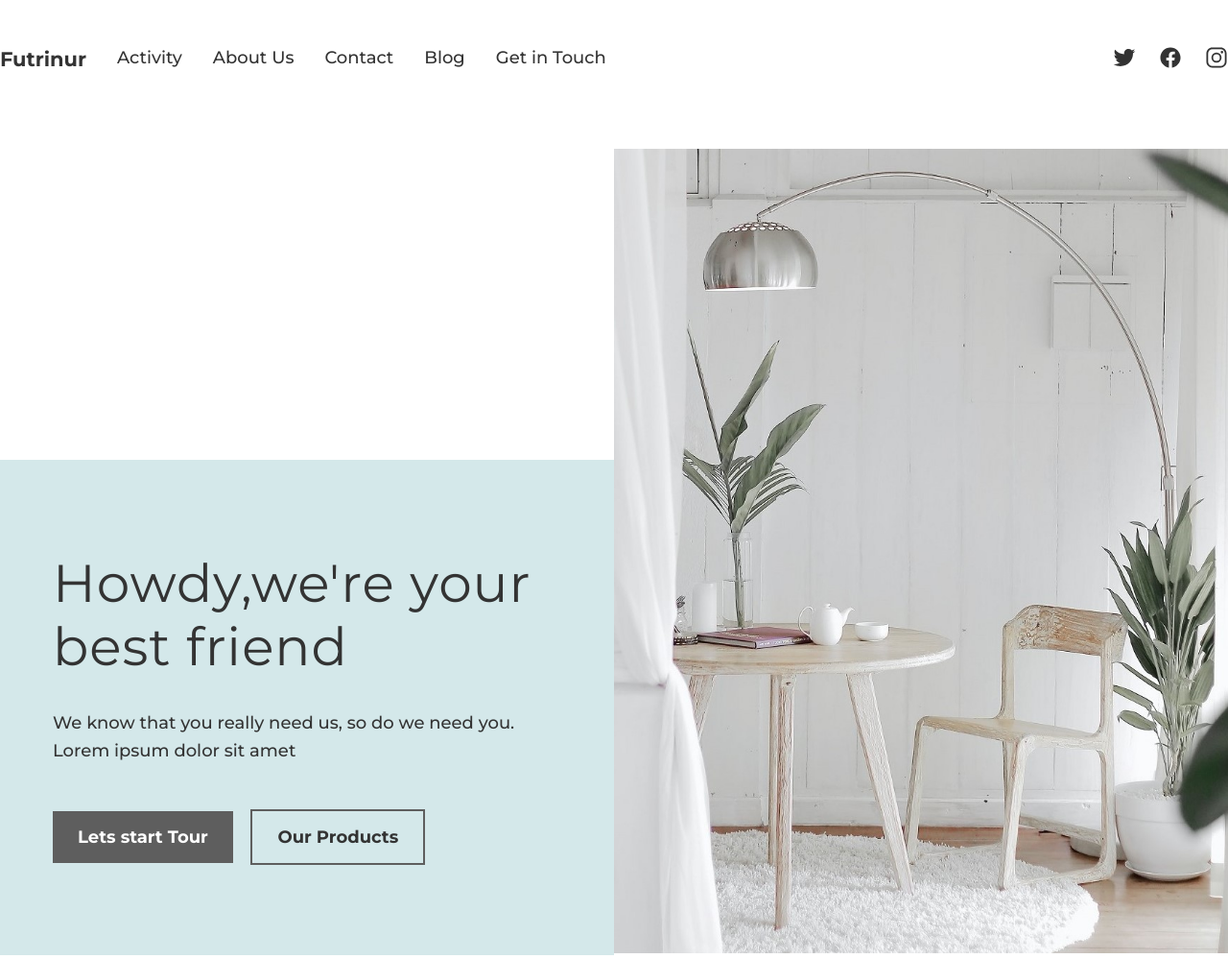
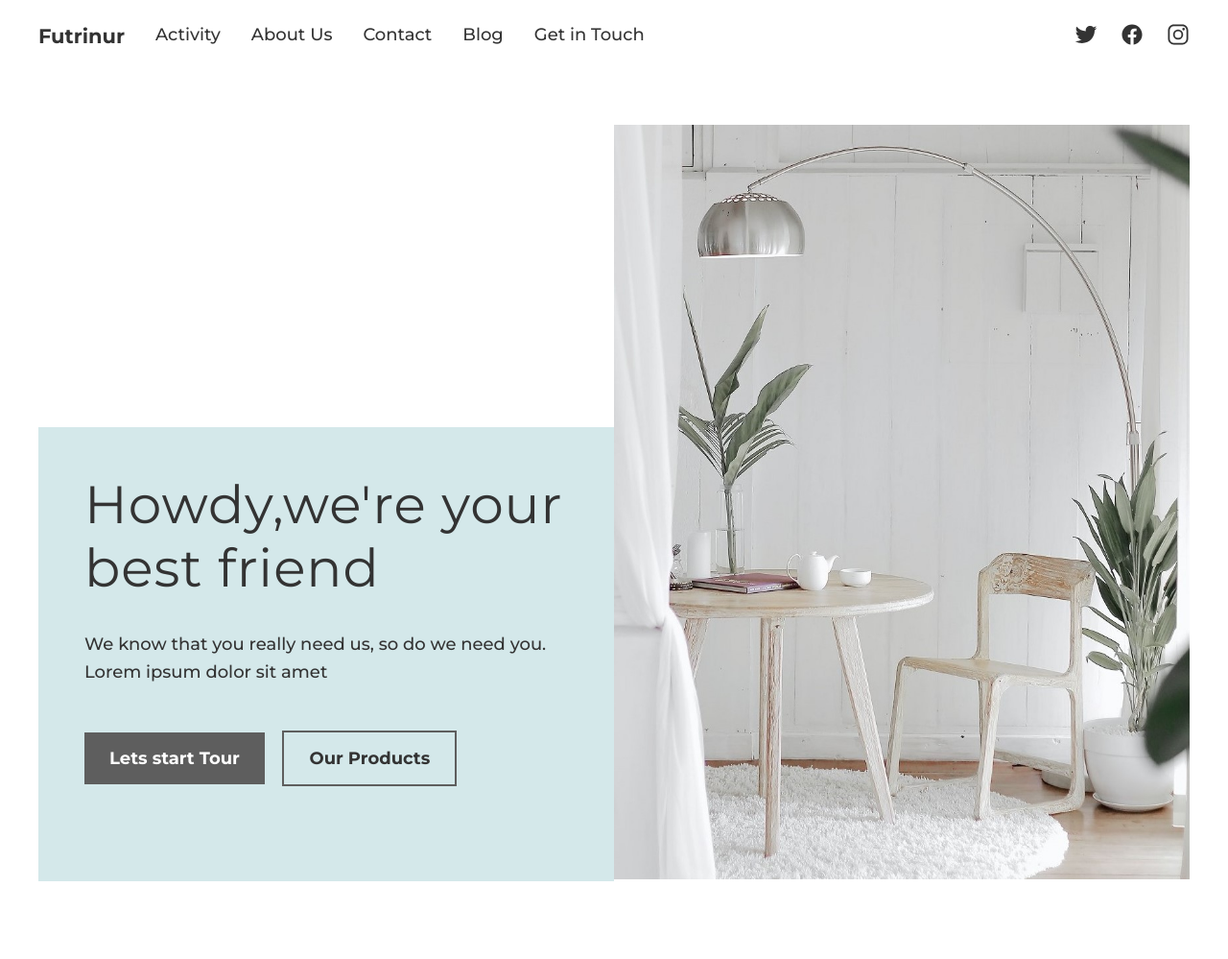
Before and after one commit to Milind-Jamnekar/Futrinur, a plain HTML site: page index.html in a window 1280 px wide. Shown: the whole page at 96% size. After the commit the page ends 973 px from the top, so only its background shows below. Drawn offline with nearby package versions, Linux system fonts and the light colour scheme.

Commit message:
Forgot to inint with staged Now Hero section complete 🥂

```diff
--- a/css/global.css
+++ b/css/global.css
@@ -0,0 +1,4 @@
+.container {
+  max-width: 120rem;
+  margin: 0 auto;
+}
--- a/css/style.css
+++ b/css/style.css
@@ -63,16 +63,13 @@ Header Section
 ***************/
 
 .header {
-  max-width: 130rem;
-  margin: 0 auto;
 }
 
 .nav {
   display: flex;
   justify-content: space-between;
   align-items: center;
-  padding: 3.2rem 0;
-  margin-top: 1.6rem;
+  padding: 2.4rem 0;
 }
 
 .nav-list {
@@ -113,13 +110,13 @@ Header Section
 ***************/
 
 .hero-section {
-  max-width: 130rem;
-  margin: 4.8rem auto;
+  margin: 5.5rem 0;
 }
 
 .text-box {
-  padding: 9.6rem 5.5rem;
+  height: 60%;
   align-self: end;
+  padding: 4.8rem;
   background-color: #d4e8ea;
 }
 
@@ -166,9 +163,7 @@ a.btn {
 }
 
 .img-box {
-  /* width: 200px; */
-  /* height: 600px; */
-  /* overflow: hidden; */
+  /* height: 90%; */
 }
 
 .img {
--- a/index.html
+++ b/index.html
@@ -30,7 +30,7 @@
   </head>
   <body>
     <header class="header">
-      <nav class="nav">
+      <nav class="nav container">
         <ul class="nav-list">
           <a class="link" href="#">
             <li class="main">Futrinur</li>
@@ -68,6 +68,7 @@
     <main>
       <!-- Hero Section  -->
       <section class="hero-section">
+        <div class="container">
           <div class="grid grid-2-col">
             <div class="text-box">
               <h1 class="heading-primary">Howdy,we're your best friend</h1>
@@ -89,6 +90,7 @@
               </picture>
             </div>
           </div>
+        </div>
       </section>
     </main>
   </body>
```
Lines whose indentation alone changed are shown as unchanged.
